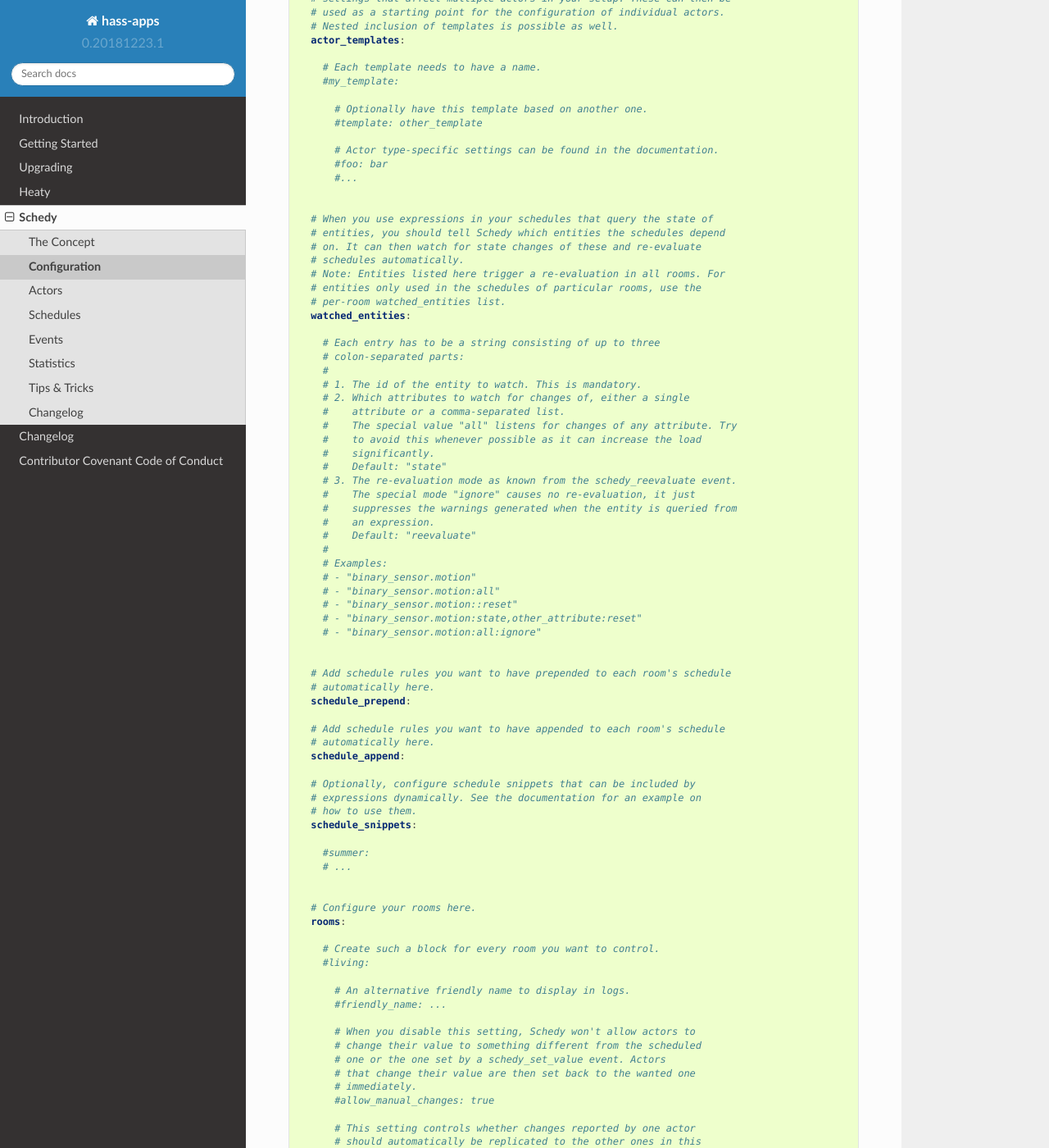
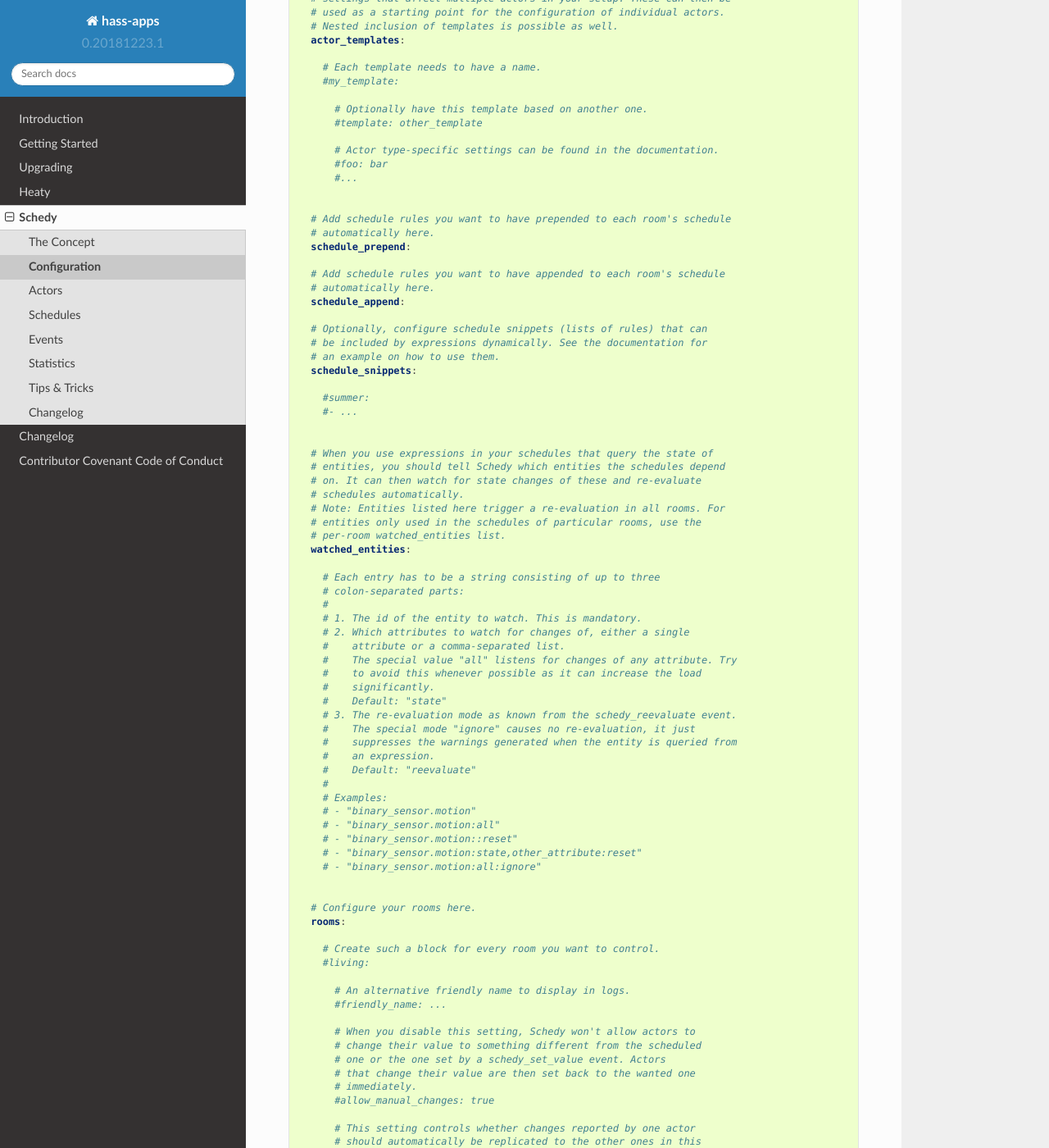
Before and after one commit to bob1de/hass-apps, a Sphinx documentation site: the page built from docs/apps/schedy/configuration.rst, in a window 1280 px wide and 1400 px high, scrolled down 1082 px. Shown: the whole window at 82% size. Built offline with Sphinx 7.4.7 and the Read the Docs theme 2.0.0, drawn with Linux system fonts in a browser that asks for light colours; part of the change alters nothing that is shown; some of the changed text lies outside the part shown.

```diff
--- a/docs/apps/schedy/sample-apps.yaml
+++ b/docs/apps/schedy/sample-apps.yaml
@@ -56,6 +56,23 @@ schedy:  # An arbitrary name for this instance of Schedy,
       #...
 
 
+  # Add schedule rules you want to have prepended to each room's schedule
+  # automatically here.
+  schedule_prepend:
+
+  # Add schedule rules you want to have appended to each room's schedule
+  # automatically here.
+  schedule_append:
+
+  # Optionally, configure schedule snippets (lists of rules) that can
+  # be included by expressions dynamically. See the documentation for
+  # an example on how to use them.
+  schedule_snippets:
+
+    #summer:
+    #- ...
+
+
   # When you use expressions in your schedules that query the state of
   # entities, you should tell Schedy which entities the schedules depend
   # on. It can then watch for state changes of these and re-evaluate
@@ -87,23 +104,6 @@ schedy:  # An arbitrary name for this instance of Schedy,
     # - "binary_sensor.motion::reset"
     # - "binary_sensor.motion:state,other_attribute:reset"
     # - "binary_sensor.motion:all:ignore"
-
-
-  # Add schedule rules you want to have prepended to each room's schedule
-  # automatically here.
-  schedule_prepend:
-
-  # Add schedule rules you want to have appended to each room's schedule
-  # automatically here.
-  schedule_append:
-
-  # Optionally, configure schedule snippets that can be included by
-  # expressions dynamically. See the documentation for an example on
-  # how to use them.
-  schedule_snippets:
-
-    #summer:
-    # ...
 
 
   # Configure your rooms here.
@@ -153,15 +153,14 @@ schedy:  # An arbitrary name for this instance of Schedy,
           # template, if any, for this particular thermostat only.
           #delta: 1.0
 
+      # The room's schedule, consisting of multiple rules.
+      schedule:
+      #- ...
+
       # The same as the global watched_entities above, but these only
       #  trigger a re-evaluation for this particular room.
       watched_entities:
       #- ...
-
-      # The room's schedule, consisting of multiple rules.
-      schedule:
-      #- ...
-
 
 
     # Configure statistical parameters to be collected.
```
